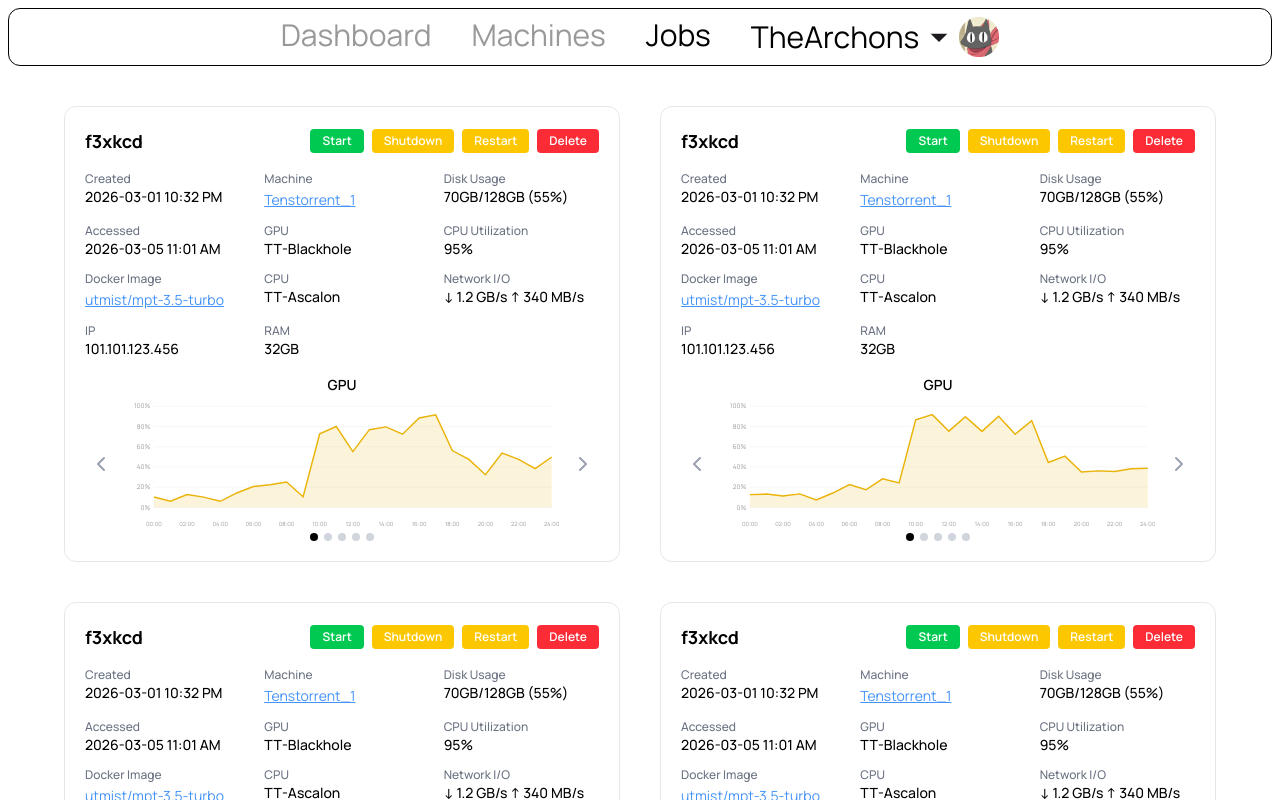
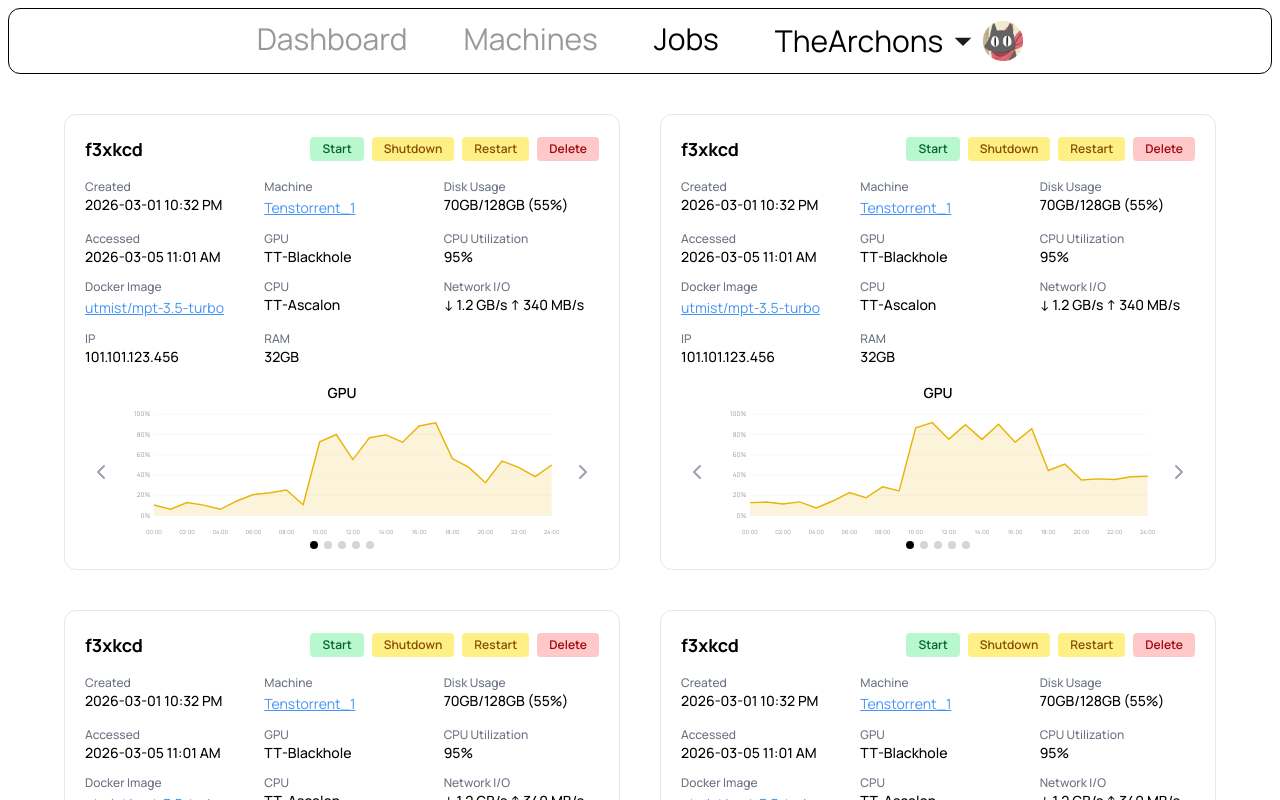
Before and after one commit to UTMIST/Mist, a React (Vite) app in the folder web-interface/: page /jobs in a window 1280 px wide. Shown: the top 800 px of the page. Built offline with nearby package versions, Linux system fonts and the light colour scheme.

Commit message:
improved card and navbar

```diff
--- a/web-interface/src/components/JobCard.tsx
+++ b/web-interface/src/components/JobCard.tsx
@@ -212,25 +212,25 @@
         <div className="flex gap-2">
           <button
             onClick={() => onStart(job.id)}
-            className="px-3 py-1 text-xs font-semibold rounded bg-green-500 text-white hover:bg-green-600"
+            className="px-3 py-1 text-xs font-semibold rounded bg-green-200 text-green-800 hover:bg-green-300"
           >
             Start
           </button>
           <button
             onClick={() => onShutdown(job.id)}
-            className="px-3 py-1 text-xs font-semibold rounded bg-yellow-400 text-white hover:bg-yellow-500"
+            className="px-3 py-1 text-xs font-semibold rounded bg-yellow-200 text-yellow-800 hover:bg-yellow-300"
           >
             Shutdown
           </button>
           <button
             onClick={() => onRestart(job.id)}
-            className="px-3 py-1 text-xs font-semibold rounded bg-yellow-400 text-white hover:bg-yellow-500"
+            className="px-3 py-1 text-xs font-semibold rounded bg-yellow-200 text-yellow-800 hover:bg-yellow-300"
           >
             Restart
           </button>
           <button
             onClick={() => onDelete(job.id)}
-            className="px-3 py-1 text-xs font-semibold rounded bg-red-500 text-white hover:bg-red-600"
+            className="px-3 py-1 text-xs font-semibold rounded bg-red-200 text-red-800 hover:bg-red-300"
           >
             Delete
           </button>
--- a/web-interface/src/components/Navbar.tsx
+++ b/web-interface/src/components/Navbar.tsx
@@ -10,7 +10,7 @@
 
 function Navlink(props: NavlinkProps) {
   return (
-    <Link className="hover:underline hover:text-main" to={props.href} inactiveProps={{ className: "text-gray" }}>
+    <Link className="hover:text-main transition-colors duration-200 py-1 px-2 rounded-lg hover:bg-gray-100" to={props.href} inactiveProps={{ className: "text-gray" }}>
       { props.text }
     </Link>
   )
@@ -26,7 +26,7 @@
       <Navlink href="/machines" text="Machines"/>
       <Navlink href="/jobs" text="Jobs"/>
       <div className="relative">
-        <div className="flex items-center cursor-pointer" onClick={() => setDropdown(!dropdown)}>
+        <div className="flex items-center cursor-pointer py-1 px-2 rounded-lg hover:bg-gray-100 transition-colors duration-200" onClick={() => setDropdown(!dropdown)}>
           { user.username }
           <svg className="w-10 h-10" viewBox="0 0 24 24" fill="none" xmlns="http://www.w3.org/2000/svg">
             <path d="M12 15L7 10H17L12 15Z" fill="#1D1B20"/>
@@ -36,8 +36,8 @@
         { dropdown &&
             <div className="absolute top-full right-0 border-1 rounded-b m-2 p-1 pr-3 pl-3 text-xl">
               <ul>
-                  <li><Link to="/profile">Profile</Link></li>
-                  <li><button onClick={logout}>Logout</button></li>
+                  <li><Link to="/profile" className="block px-2 py-1 rounded hover:bg-gray-100 transition-colors duration-200">Profile</Link></li>
+                  <li><button onClick={logout} className="block w-full text-left px-2 py-1 rounded hover:bg-gray-100 transition-colors duration-200">Logout</button></li>
               </ul>
           </div>
         }
```
